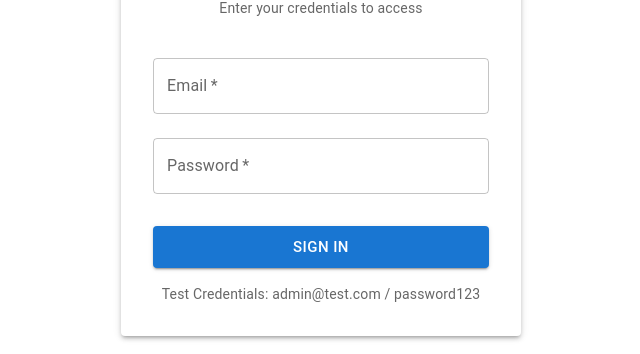
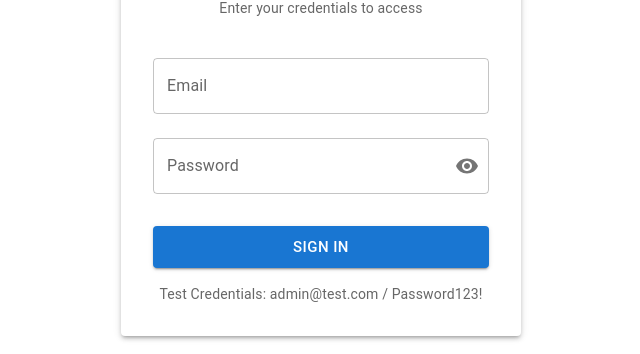
Before and after one commit to rubleys/ui_project, a React (Vite) app: page /login in a window 1280 px wide. Shown: the part 300-654 px from the top of the page, without its empty margins (319-959 px from the left). Built offline with nearby package versions, Linux system fonts and the light colour scheme.

Commit message:
feat: yup + formik
Yup + formik implemented to handle the form validation and behaviour. Added the button to show or hide the password entered. Added validation for the password content and length.

```diff
--- a/package.json
+++ b/package.json
@@ -19,12 +19,14 @@
     "@mui/material": "^5.18.0",
     "@mui/system": "^5.18.0",
     "@reduxjs/toolkit": "^2.11.2",
+    "formik": "^2.4.4",
     "graphql": "^16.13.1",
     "react": "^18.2.0",
     "react-dom": "^18.2.0",
     "react-redux": "^9.2.0",
     "react-router-dom": "^6.30.3",
-    "redux-persist": "^6.0.0"
+    "redux-persist": "^6.0.0",
+    "yup": "^1.2.0"
   },
   "devDependencies": {
     "@eslint/js": "^9.39.1",
--- a/src/features/auth/LoginPage.tsx
+++ b/src/features/auth/LoginPage.tsx
@@ -1,6 +1,8 @@
-import { useState, type FormEvent } from 'react';
+import { useState, type ChangeEvent } from 'react';
 import { useDispatch, useSelector } from 'react-redux';
 import { useNavigate } from 'react-router-dom';
+import { useFormik } from 'formik';
+import * as Yup from 'yup';
 import type { RootState } from '../../app/store';
 import { loginStart, loginSuccess, loginFailure, clearError } from './authSlice';
 import Box from '@mui/material/Box';
@@ -10,54 +12,68 @@ import Typography from '@mui/material/Typography';
 import Paper from '@mui/material/Paper';
 import Alert from '@mui/material/Alert';
 import CircularProgress from '@mui/material/CircularProgress';
+import InputAdornment from '@mui/material/InputAdornment';
+import IconButton from '@mui/material/IconButton';
+import Visibility from '@mui/icons-material/Visibility';
+import VisibilityOff from '@mui/icons-material/VisibilityOff';
 
 function LoginPage() {
   const dispatch = useDispatch();
   const navigate = useNavigate();
   const { isLoading, error } = useSelector((state: RootState) => state.auth);
 
-  const [email, setEmail] = useState('');
-  const [password, setPassword] = useState('');
-  const [emailError, setEmailError] = useState('');
-  const [passwordError, setPasswordError] = useState('');
+  const [showPassword, setShowPassword] = useState(false);
 
-  const validateEmail = (email: string): string => {
-    const emailRegex = /^[^\s@]+@[^\s@]+\.[^\s@]+$/;
-    if (!email) return 'Email is required.';
-    if (!emailRegex.test(email)) return 'Invalid email format.';
-    return '';
-  };
+  const validationSchema = Yup.object({
+    email: Yup.string()
+      .email('Invalid email format.')
+      .required('Email is required.'),
+    password: Yup.string()
+      .required('Password is required.')
+      .matches(/[A-Z]/, 'Must contain an uppercase letter.')
+      .matches(/[a-z]/, 'Must contain a lowercase letter.')
+      .matches(/\d/, 'Must contain a number.')
+      .matches(/[^A-Za-z0-9]/, 'Must contain a special character.')
+      .min(12, 'Password must be at least 12 characters long.'),
+  });
 
-  const validatePassword = (password: string): string => {
-    if (!password) return 'Password is required.';
-    if (password.length < 6) return 'Password must be at least 6 characters long.';
-    return '';
-  };
-
-  const handleSubmit = async (e: FormEvent) => {
-    e.preventDefault();
-    const emailErr = validateEmail(email);
-    const passwordErr = validatePassword(password);
-    setEmailError(emailErr);
-    setPasswordError(passwordErr);
-    if (emailErr || passwordErr) return;
-
+  const formik = useFormik({
+    initialValues: {
+      email: '',
+      password: '',
+    },
+    validationSchema,
+    onSubmit: (values, { setSubmitting }) => {
       dispatch(clearError());
       dispatch(loginStart());
 
-    // Simulación de login - reemplazar con llamada real a API
       setTimeout(() => {
-      if (email === 'admin@test.com' && password === 'password123') {
-        dispatch(loginSuccess({
+        if (values.email === 'admin@test.com' && values.password === 'Password123!') {
+          dispatch(
+            loginSuccess({
               id: '1',
-          email: email,
+              email: values.email,
               name: 'Admin User',
-        }));
+            }),
+          );
           navigate('/');
         } else {
-        dispatch(loginFailure('Invalid credentials. Please try again.'));
+          dispatch(loginFailure('Invalid credentials. Try: admin@test.com / Password123!'));
         }
+        setSubmitting(false);
       }, 1000);
+    },
+  });
+
+  const handlePasswordVisibility = () => {
+    setShowPassword((prev) => !prev);
+  };
+
+  const handleFieldChange = (event: ChangeEvent<HTMLInputElement>) => {
+    if (error) {
+      dispatch(clearError());
+    }
+    formik.handleChange(event);
   };
 
   return (
@@ -93,51 +109,63 @@ function LoginPage() {
           </Alert>
         )}
 
-        <form noValidate onSubmit={handleSubmit}>
+        <Box component="form" noValidate onSubmit={formik.handleSubmit}>
           <TextField
             fullWidth
+            id="email"
+            name="email"
             label="Email"
             type="email"
-            value={email}
-            onChange={(e) => {
-              setEmail(e.target.value);
-              if (emailError) setEmailError('');
-            }}
+            value={formik.values.email}
+            onChange={handleFieldChange}
+            onBlur={formik.handleBlur}
             margin="normal"
-            required
             autoComplete="email"
-            error={!!emailError}
-            helperText={emailError}
+            error={formik.touched.email && Boolean(formik.errors.email)}
+            helperText={formik.touched.email && formik.errors.email}
           />
+
           <TextField
             fullWidth
+            id="password"
+            name="password"
             label="Password"
-            type="password"
-            value={password}
-            onChange={(e) => {
-              setPassword(e.target.value);
-              if (passwordError) setPasswordError('');
+            type={showPassword ? 'text' : 'password'}
+            value={formik.values.password}
+            onChange={handleFieldChange}
+            onBlur={formik.handleBlur}
+            margin="normal"
+            autoComplete="current-password"
+            error={formik.touched.password && Boolean(formik.errors.password)}
+            helperText={formik.touched.password && formik.errors.password}
+            InputProps={{
+              endAdornment: (
+                <InputAdornment position="end">
+                  <IconButton
+                    aria-label={showPassword ? 'Hide password' : 'Show password'}
+                    onClick={handlePasswordVisibility}
+                    edge="end"
+                  >
+                    {showPassword ? <VisibilityOff /> : <Visibility />}
+                  </IconButton>
+                </InputAdornment>
+              ),
             }}
-            margin="normal"
-            required
-            autoComplete="current-password"
-            error={!!passwordError}
-            helperText={passwordError}
           />
           <Button
             fullWidth
             type="submit"
             variant="contained"
             size="large"
-            disabled={isLoading}
+            disabled={isLoading || formik.isSubmitting}
             sx={{ mt: 3 }}
           >
-            {isLoading ? <CircularProgress size={24} color="inherit" /> : 'Sign in'}
+            {isLoading ? <CircularProgress size={24} color="inherit" /> : 'Sign In'}
           </Button>
-        </form>
+        </Box>
 
         <Typography variant="body2" color="text.secondary" align="center" sx={{ mt: 2 }}>
-          Test Credentials: admin@test.com / password123
+          Test Credentials: admin@test.com / Password123!
         </Typography>
       </Paper>
     </Box>
```
Also changed, not shown: 1 other file (tests, documents, lock files or other folders). Lines whose indentation alone changed are shown as unchanged.
